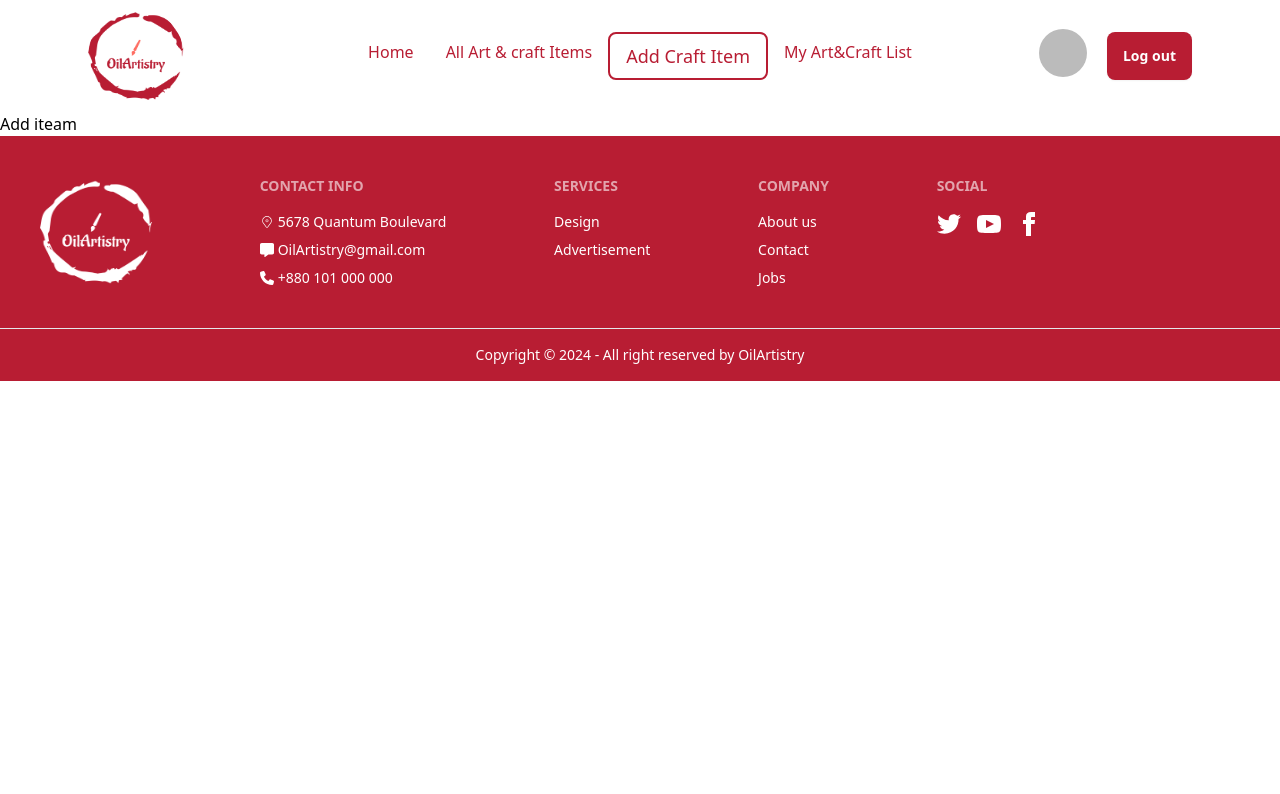
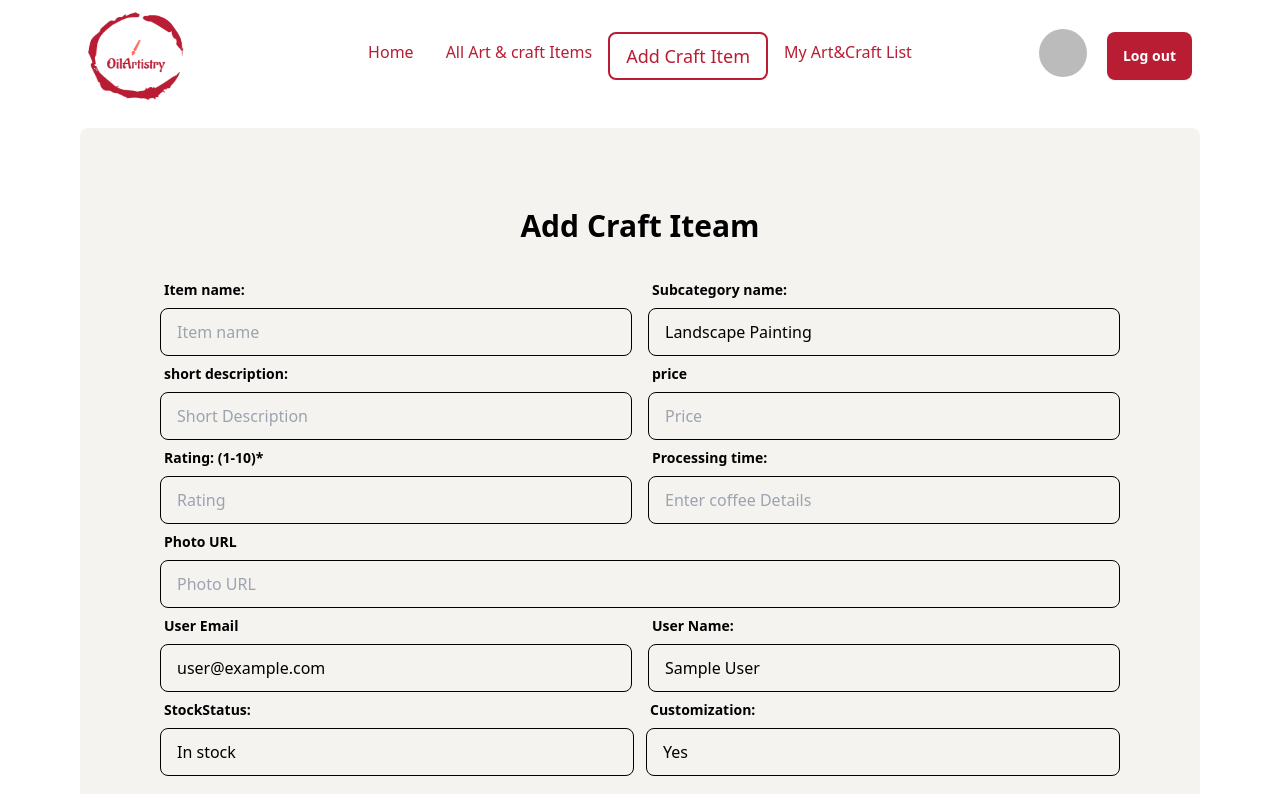
Before and after one commit to aayman01/Oil-Artistry-Client, a React (Vite) app: page /addcraftiteam in a window 1280 px wide. Shown: the top 794 px of the page. Built offline with nearby package versions, Linux system fonts and the light colour scheme; no server answers; sample sign-in values are in the browser's storage.

Commit message:
data added to database with add and craft section

```diff
--- a/package.json
+++ b/package.json
@@ -22,7 +22,8 @@
     "react-router-dom": "^6.23.0",
     "react-spinners": "^0.13.8",
     "react-tooltip": "^5.26.3",
-    "sort-by": "^1.2.0"
+    "sort-by": "^1.2.0",
+    "sweetalert2": "^11.10.8"
   },
   "devDependencies": {
     "@types/react": "^18.2.66",
--- a/src/Pages/AddCraftIteam.jsx
+++ b/src/Pages/AddCraftIteam.jsx
@@ -1,10 +1,231 @@
+import { useContext } from "react";
+import { AuthContext } from "../Provider/AuthProvider";
+import Swal from "sweetalert2";
 
 const AddCraftIteam = () => {
-    return (
-        <div>
-            <h2>Add iteam</h2>
-        </div>
-    );
+    const {user} = useContext(AuthContext);
+    const handleAdd = e => {
+      e.preventDefault();
+      // const userName =
+      const form =  e.target;
+      const status = form.stockStatus.value;
+      const item_name = form.item_name.value;
+      const short_description = form.short_description.value;
+      const subcategory_Name = form.subcategory_Name.value;
+      const price = form.price.value;
+      const photoUrl = form.photoUrl.value;
+      const user_email = form.user_email.value;
+      const user_name = form.user_name.value;
+      const customization = form.customization.value;
+      const rating = form.rating.value;
+      const processing_time = form.processing_time.value;
+
+      const addIteam = {
+        item_name,
+        short_description,
+        subcategory_Name,
+        price,
+        photoUrl,
+        user_email,
+        user_name,
+        customization,
+        rating,
+        status,
+        processing_time,
+      };
+      fetch("http://localhost:5000/artcraft", {
+        method: "POST",
+        headers: {
+          "content-type": "application/json",
+        },
+        body: JSON.stringify(addIteam),
+      })
+        .then((res) => res.json())
+        .then((data) => {
+          console.log(data)
+          if (data.insertedId) {
+            Swal.fire({
+              title: "Success!",
+              text: "Added Successfully",
+              icon: "success",
+            });
+            e.reset();
+          }
+        });
+      // console.log(addIteam)
+    }
+     return (
+       <div className="max-w-6xl mx-auto p-4">
+         <div className="bg-[#F4F3F0] p-20 rounded-lg">
+           <h2 className="text-3xl text-center mb-7 font-bold">
+             Add Craft Iteam
+           </h2>
+           <div className="">
+             <form onSubmit={handleAdd}>
+               <div className="md:flex items-center gap-4">
+                 <label className="form-control md:w-1/2">
+                   <div className="label">
+                     <span className="label-text font-bold">Item name:</span>
+                   </div>
+                   <input
+                     type="text"
+                     name="item_name"
+                     placeholder="Item name"
+                     className="input input-bordered w-full "
+                   />
+                 </label>
+                 <label className="form-control md:w-1/2">
+                   <div className="label">
+                     <span className="label-text font-bold">
+                       Subcategory name:
+                     </span>
+                   </div>
+                   <select
+                     className="input input-bordered w-full"
+                     name="subcategory_Name"
+                   >
+                     <option value="Landscape Painting">
+                       Landscape Painting
+                     </option>
+                     <option value="Portrait Drawing">Portrait Drawing</option>
+                     <option value="Watercolour Painting">
+                       Watercolour Painting
+                     </option>
+                     <option value="Oil Painting">Oil Painting</option>
+                     <option value="Charcoal Drawing">Charcoal Drawing</option>
+                     <option value="Cartoon Drawing">Cartoon Drawing</option>
+                   </select>
+                 </label>
+               </div>
+               <div className="md:flex items-center gap-4">
+                 <label className="form-control md:w-1/2">
+                   <div className="label">
+                     <span className="label-text font-bold">
+                       short description:
+                     </span>
+                   </div>
+                   <input
+                     type="text"
+                     name="short_description"
+                     placeholder="Short Description"
+                     className="input input-bordered w-full"
+                   />
+                 </label>
+                 <label className="form-control md:w-1/2">
+                   <div className="label">
+                     <span className="label-text font-bold">price</span>
+                   </div>
+                   <input
+                     type="text"
+                     name="price"
+                     placeholder="Price"
+                     className="input input-bordered w-full"
+                   />
+                 </label>
+               </div>
+               <div className="md:flex items-center gap-4">
+                 <label className="form-control md:w-1/2">
+                   <div className="label">
+                     <span className="label-text font-bold">
+                       Rating: (1-10)*
+                     </span>
+                   </div>
+                   <input
+                     type="text"
+                     name="rating"
+                     placeholder="Rating"
+                     className="input input-bordered w-full"
+                   />
+                 </label>
+                 <label className="form-control md:w-1/2">
+                   <div className="label">
+                     <span className="label-text font-bold">
+                       Processing time:
+                     </span>
+                   </div>
+                   <input
+                     type="text"
+                     name="processing_time"
+                     placeholder="Enter coffee Details"
+                     className="input input-bordered w-full"
+                   />
+                 </label>
+               </div>
+               <label className="form-control">
+                 <div className="label">
+                   <span className="label-text font-bold">Photo URL</span>
+                 </div>
+                 <input
+                   type="text"
+                   name="photoUrl"
+                   placeholder="Photo URL"
+                   className="input input-bordered w-full"
+                 />
+               </label>
+               <div className="md:flex items-center gap-4">
+                 <label className="form-control md:w-1/2">
+                   <div className="label">
+                     <span className="label-text font-bold">User Email</span>
+                   </div>
+                   <input
+                     type="email"
+                     name="user_email"
+                     defaultValue={user?.email}
+                     placeholder="Enter coffee Category"
+                     className="input input-bordered w-full"
+                   />
+                 </label>
+                 <label className="form-control md:w-1/2">
+                   <div className="label">
+                     <span className="label-text font-bold">User Name:</span>
+                   </div>
+                   <input
+                     type="text"
+                     name="user_name"
+                     defaultValue={user?.displayName}
+                     placeholder="Enter coffee Details"
+                     className="input input-bordered w-full"
+                   />
+                 </label>
+               </div>
+               <div className="flex items-center justify-between mb-5">
+                 <label className="w-1/2">
+                   <div className="label">
+                     <span className="label-text font-bold">StockStatus:</span>
+                   </div>
+                   <select
+                     className="input input-bordered w-full"
+                     name="stockStatus"
+                   >
+                     <option value="In stock">In stock</option>
+                     <option value="Made to oder">Made to oder</option>
+                   </select>
+                 </label>
+                 <label className="w-1/2 ml-3">
+                   <div className="label">
+                     <span className="label-text font-bold">
+                       Customization:
+                     </span>
+                   </div>
+                   <select
+                     className="input input-bordered w-full"
+                     name="customization"
+                   >
+                     <option value="Yes">Yes</option>
+                     <option value="No">No</option>
+                   </select>
+                 </label>
+               </div>
+               <input
+                 className="btn bg-[#B81D33] hover:bg-white hover:text-[#B81D33] border-none text-lg text-white w-full font-bold"
+                 type="submit"
+                 value="Add"
+               />
+             </form>
+           </div>
+         </div>
+       </div>
+     );
 };
 
 export default AddCraftIteam;
--- /dev/null
+++ b/src/Pages/AllIteams.jsx
@@ -0,0 +1,10 @@
+
+const AllIteams = () => {
+    return (
+      <div>
+
+      </div>
+    );
+};
+
+export default AllIteams;
--- a/src/Routes/PrivateRoute.jsx
+++ b/src/Routes/PrivateRoute.jsx
@@ -1,6 +1,6 @@
 import { useContext } from "react";
 import { AuthContext } from "../Provider/AuthProvider";
-import { NavLink, useLocation } from "react-router-dom";
+import { Navigate, useLocation } from "react-router-dom";
 import { ScaleLoader } from "react-spinners";
 import PropTypes from "prop-types";
 
@@ -10,17 +10,16 @@ const PrivateRoute = ({children}) => {
     const location = useLocation();
 
     if (loading) {
-        <div className="flex items-center justify-center min-h-screen">
-          <ScaleLoader color="#B81D33" height={50} />
-        </div>;
+      return <div className="flex min-h-screen justify-center items-center">
+        <ScaleLoader color="#B81D33" height={50} />
+      </div>;
     }
 
     if (user) {
         return children;
     }
 
-
-    return <NavLink state={location.pathname} to="/login"></NavLink>
+    return <Navigate state={location.pathname} to="/login"></Navigate>
 };
 
 PrivateRoute.propTypes = {
--- a/src/Routes/Routes.jsx
+++ b/src/Routes/Routes.jsx
@@ -6,6 +6,7 @@ import Login from "../Pages/Login/Login";
 import Register from "../Pages/Register/Register";
 import MyCraftList from "../Pages/MyCraftList";
 import PrivateRoute from "./PrivateRoute";
+import AllIteams from "../Pages/AllIteams";
 
 const router = createBrowserRouter([
   {
@@ -26,11 +27,11 @@ const router = createBrowserRouter([
       },
       {
         path: "/mycraftlist",
-        element: (
-          <PrivateRoute>
-            <MyCraftList />
-          </PrivateRoute>
-        ),
+        element: <PrivateRoute><MyCraftList /></PrivateRoute>,
+      },
+      {
+        path: '/alliteams',
+        element : <AllIteams/>
       },
       {
         path: "/login",
```
Also changed, not shown: 1 other file (tests, documents, lock files or other folders).
